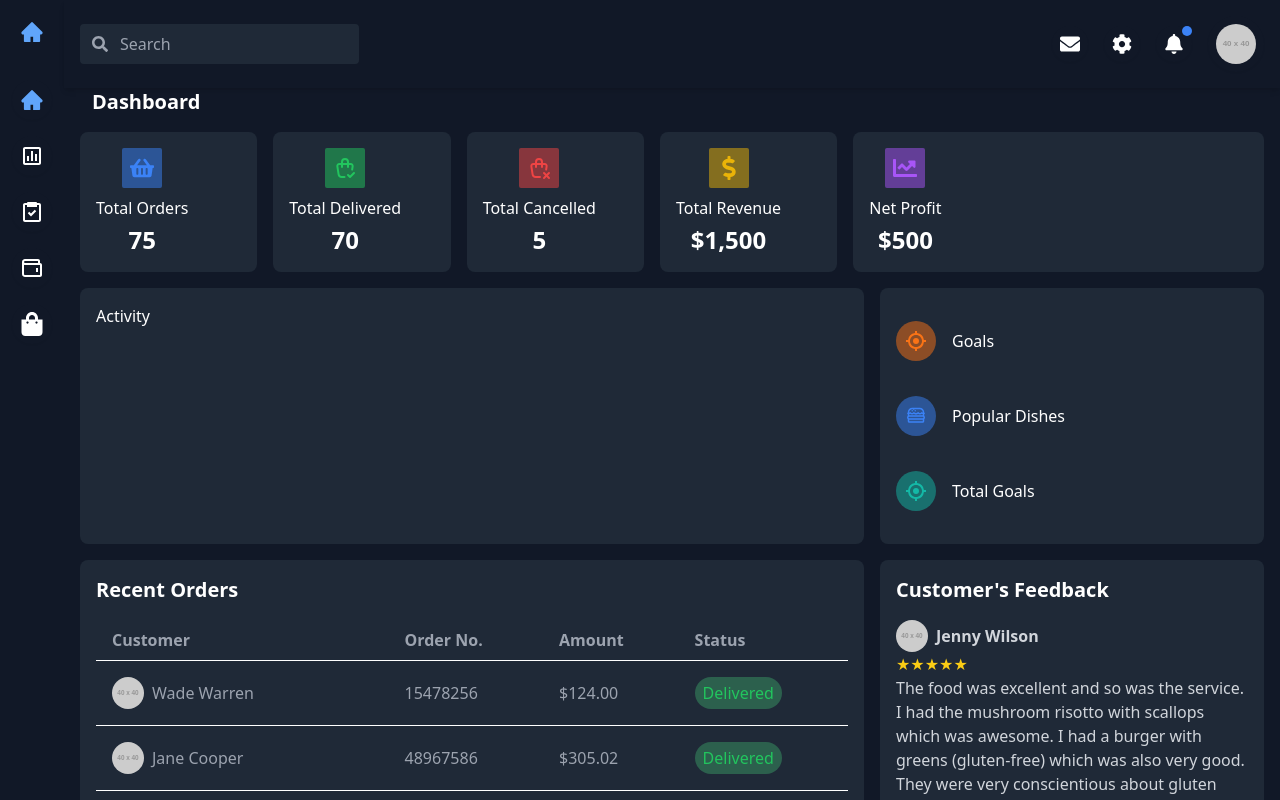
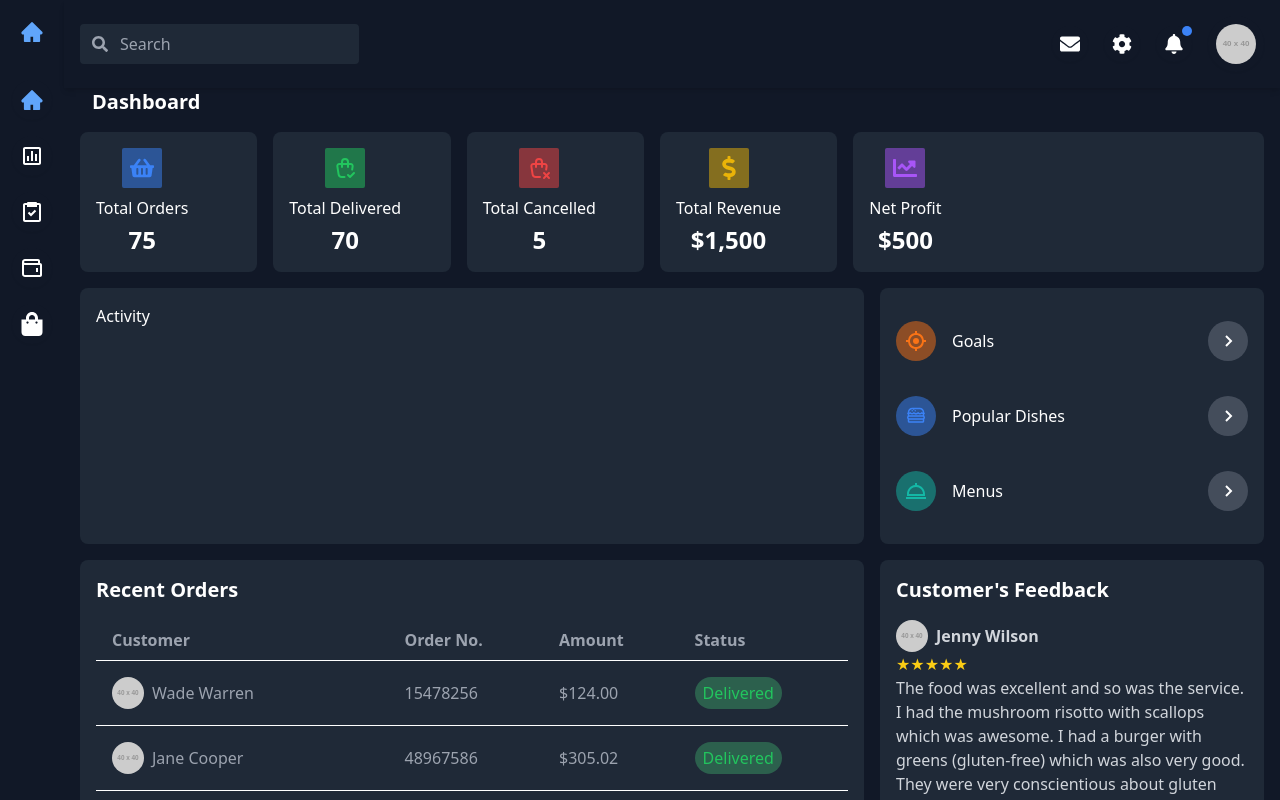
Before and after one commit to yeshu10/Dashboard, a React (Vite) app in the folder dashboard/: page / in a window 1280 px wide. Shown: the top 800 px of the page. Built offline with nearby package versions, Linux system fonts and the light colour scheme.

Commit message:
Goals completelyfixed

```diff
--- a/dashboard/src/components/Goals.jsx
+++ b/dashboard/src/components/Goals.jsx
@@ -1,30 +1,40 @@
 import React from 'react';
-import { BiTargetLock } from 'react-icons/bi';
+import { BiTargetLock ,BiDish ,BiChevronRight} from 'react-icons/bi';
 import { LiaHamburgerSolid } from 'react-icons/lia';
+
 
 const Goals = () => {
   return (
     <div className="bg-gray-800 p-4 rounded-lg text-white h-full col-span-1 flex flex-col justify-around">
 
       <div className="flex items-center gap-4">
-        <div className="bg-orange-500 bg-opacity-50 p-2 rounded-full inline-flex items-center justify-center">
-          <BiTargetLock className="text-orange-500" size={24} />
-        </div>
-        <div>Goals</div>
+      <div className="bg-orange-500 bg-opacity-50 p-2 rounded-full inline-flex items-center justify-center">
+        <BiTargetLock className="text-orange-500" size={24} />
       </div>
+      <div className="flex-grow">Goals</div>
+      <div className="bg-gray-500 bg-opacity-50 p-2 rounded-full inline-flex items-center justify-center">
+        <BiChevronRight className="text-white" size={24} />
+      </div>
+    </div>
 
       <div className="flex items-center gap-4">
         <div className="bg-blue-500 bg-opacity-50 p-2 rounded-full inline-flex items-center justify-center">
           <LiaHamburgerSolid className="text-blue-500" size={24} />
         </div>
-        <div>Popular Dishes</div>
+        <div className="flex-grow">Popular Dishes</div>
+        <div className="bg-gray-500 bg-opacity-50 p-2 rounded-full inline-flex items-center justify-center">
+        <BiChevronRight className="text-white" size={24} />
+      </div>
       </div>
 
       <div className="flex items-center gap-4">
         <div className="bg-teal-500 bg-opacity-50 p-2 rounded-full inline-flex items-center justify-center">
-          <BiTargetLock className="text-teal-500" size={24} />
+          <BiDish  className="text-teal-500" size={24} />
         </div>
-        <div>Total Goals</div>
+        <div className="flex-grow">Menus</div>
+        <div className="bg-gray-500 bg-opacity-50 p-2 rounded-full inline-flex items-center justify-center">
+        <BiChevronRight className="text-white" size={24} />
+      </div>
       </div>
 
     </div>
```
